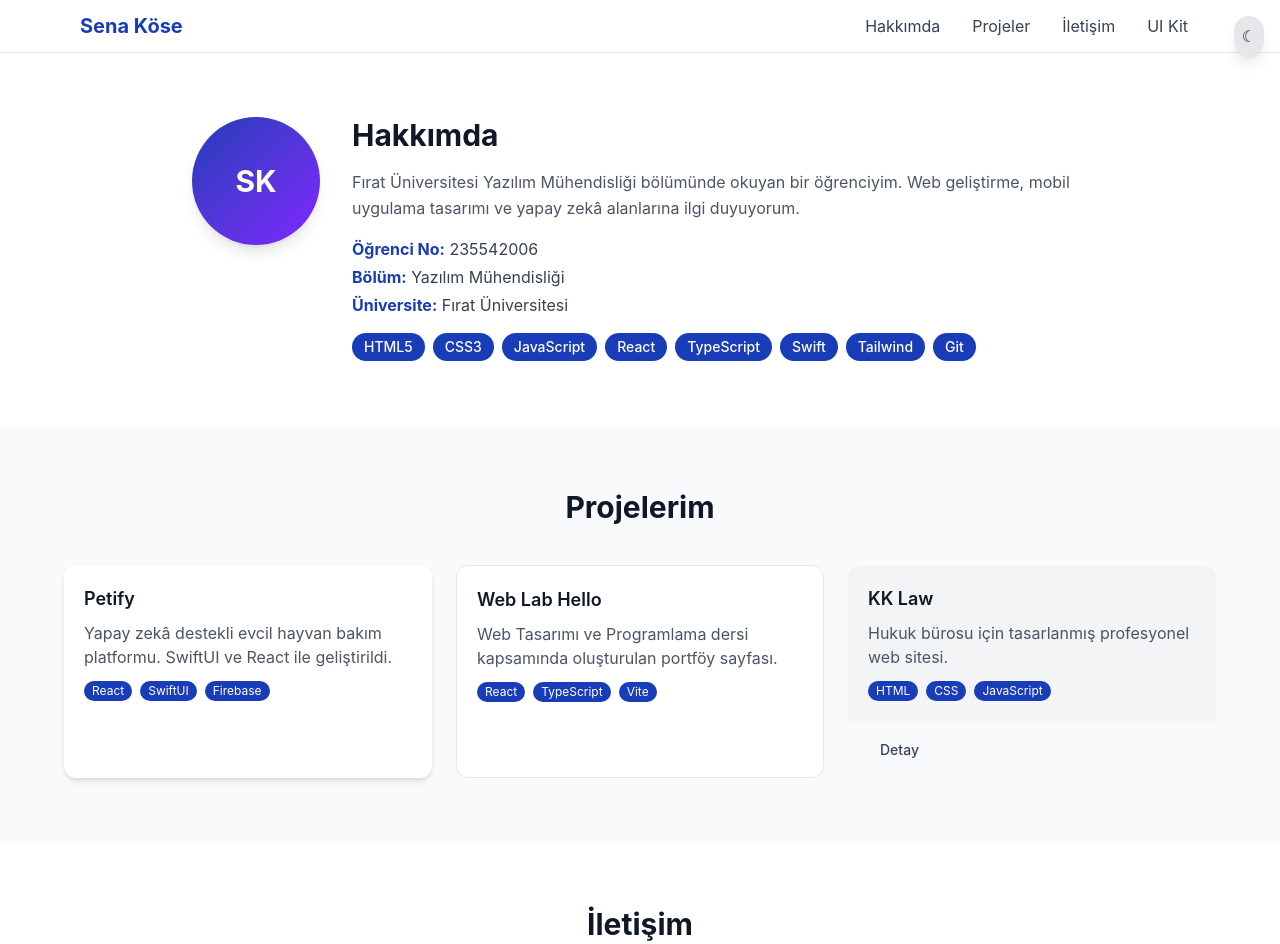
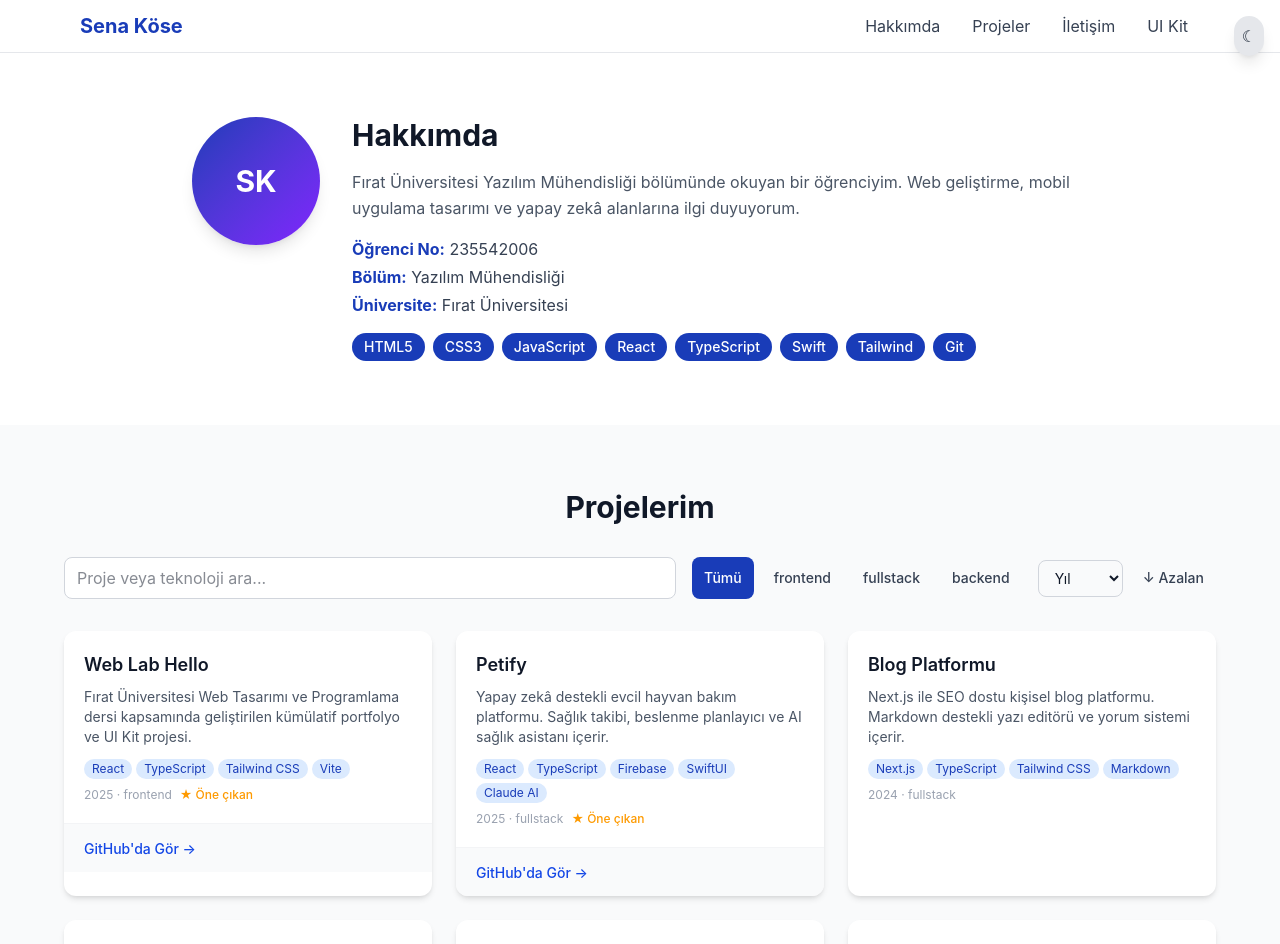
Before and after one commit to kosesena/web-lab-hello, a React (Vite) app: page / in a window 1280 px wide. Shown: the top 944 px of the page. Built offline with nearby package versions, Linux system fonts and the light colour scheme.

Commit message:
feat: implement project listing with filter/sort

```diff
--- a/src/App.tsx
+++ b/src/App.tsx
@@ -1,4 +1,7 @@
-import { useState } from 'react'
+import { useState, useEffect } from 'react'
+import type { Project, Category, SortField, SortOrder } from './types/project'
+import { fetchProjects } from './services/projectService'
+import { applyFilters } from './utils/projectHelpers'
 import Button from './components/Button'
 import Input from './components/Input'
 import Card from './components/Card'
@@ -9,6 +12,38 @@ function App() {
   const [formData, setFormData] = useState({ name: '', email: '', message: '' })
   const [formStatus, setFormStatus] = useState<'idle' | 'success' | 'error'>('idle')
   const [isDark, setIsDark] = useState(false)
+
+  // --- PROJE STATE ---
+  const [projects, setProjects] = useState<Project[]>([])
+  const [search, setSearch] = useState('')
+  const [category, setCategory] = useState<Category | 'all'>('all')
+  const [sortField, setSortField] = useState<SortField>('year')
+  const [sortOrder, setSortOrder] = useState<SortOrder>('desc')
+  const [loading, setLoading] = useState(true)
+  const [fetchError, setFetchError] = useState<string | null>(null)
+
+  // --- VERİ ÇEKME ---
+  useEffect(() => {
+    async function load() {
+      try {
+        setLoading(true)
+        setFetchError(null)
+        const data = await fetchProjects()
+        setProjects(data)
+      } catch (err) {
+        setFetchError(
+          err instanceof Error ? err.message : 'Bilinmeyen hata'
+        )
+      } finally {
+        setLoading(false)
+      }
+    }
+    load()
+  }, [])
+
+  // --- TÜRETİLMİŞ VERİ ---
+  const filtered = applyFilters(projects, search, category, sortField, sortOrder)
+  const categories: (Category | 'all')[] = ['all', 'frontend', 'fullstack', 'backend']
 
   const handleSubmit = (e: React.FormEvent) => {
     e.preventDefault()
@@ -115,35 +150,125 @@ function App() {
         {/* Projeler */}
         <section id="projeler" className="py-16 px-4 bg-gray-50 dark:bg-gray-900" aria-labelledby="projeler-title">
           <div className="max-w-6xl mx-auto">
-            <h2 id="projeler-title" className="text-3xl font-bold text-center text-gray-900 dark:text-white mb-10">
+            <h2 id="projeler-title" className="text-3xl font-bold text-center text-gray-900 dark:text-white mb-8">
               Projelerim
             </h2>
+
+            {/* HATA DURUMU */}
+            {fetchError && (
+              <Alert variant="error" title="Hata" dismissible onDismiss={() => setFetchError(null)}>
+                {fetchError}
+              </Alert>
+            )}
+
+            {/* FİLTRELER */}
+            <div className="flex flex-col sm:flex-row gap-4 mb-8 mt-4">
+              <div className="flex-1">
+                <Input
+                  id="project-search"
+                  placeholder="Proje veya teknoloji ara..."
+                  value={search}
+                  onChange={(e) => setSearch(e.target.value)}
+                />
+              </div>
+
+              <div className="flex gap-2 flex-wrap">
+                {categories.map((cat) => (
+                  <Button
+                    key={cat}
+                    variant={category === cat ? 'primary' : 'ghost'}
+                    size="sm"
+                    onClick={() => setCategory(cat)}
+                  >
+                    {cat === 'all' ? 'Tümü' : cat}
+                  </Button>
+                ))}
+              </div>
+
+              <div className="flex gap-2 items-center">
+                <select
+                  value={sortField}
+                  onChange={(e) => setSortField(e.target.value as SortField)}
+                  className="border border-gray-300 rounded-lg px-3 py-2 text-sm dark:bg-gray-800 dark:text-white dark:border-gray-600 focus:outline-none focus:ring-2 focus:ring-blue-500"
+                  aria-label="Sıralama alanı"
+                >
+                  <option value="year">Yıl</option>
+                  <option value="title">Başlık</option>
+                </select>
+                <Button
+                  variant="ghost"
+                  size="sm"
+                  onClick={() => setSortOrder((o) => (o === 'asc' ? 'desc' : 'asc'))}
+                  aria-label="Sıralama yönünü değiştir"
+                >
+                  {sortOrder === 'asc' ? '↑ Artan' : '↓ Azalan'}
+                </Button>
+              </div>
+            </div>
+
+            {/* YÜKLENİYOR */}
+            {loading && (
+              <p className="text-center text-gray-500 dark:text-gray-400 py-8">
+                Projeler yükleniyor...
+              </p>
+            )}
+
+            {/* SONUÇ YOK */}
+            {!loading && filtered.length === 0 && !fetchError && (
+              <p className="text-center text-gray-500 dark:text-gray-400 py-8">
+                Eşleşen proje bulunamadı.
+              </p>
+            )}
+
+            {/* PROJE LİSTESİ */}
             <div className="grid grid-cols-1 sm:grid-cols-2 lg:grid-cols-3 gap-6">
-              <Card variant="elevated" title="Petify">
-                <p>Yapay zekâ destekli evcil hayvan bakım platformu. SwiftUI ve React ile geliştirildi.</p>
-                <div className="flex flex-wrap gap-2 mt-3">
-                  <span className="bg-blue-800 text-white px-2 py-0.5 rounded-full text-xs dark:bg-blue-600">React</span>
-                  <span className="bg-blue-800 text-white px-2 py-0.5 rounded-full text-xs dark:bg-blue-600">SwiftUI</span>
-                  <span className="bg-blue-800 text-white px-2 py-0.5 rounded-full text-xs dark:bg-blue-600">Firebase</span>
-                </div>
-              </Card>
-              <Card variant="outlined" title="Web Lab Hello">
-                <p>Web Tasarımı ve Programlama dersi kapsamında oluşturulan portföy sayfası.</p>
-                <div className="flex flex-wrap gap-2 mt-3">
-                  <span className="bg-blue-800 text-white px-2 py-0.5 rounded-full text-xs dark:bg-blue-600">React</span>
-                  <span className="bg-blue-800 text-white px-2 py-0.5 rounded-full text-xs dark:bg-blue-600">TypeScript</span>
-                  <span className="bg-blue-800 text-white px-2 py-0.5 rounded-full text-xs dark:bg-blue-600">Vite</span>
-                </div>
-              </Card>
-              <Card variant="filled" title="KK Law" footer={<Button size="sm" variant="ghost">Detay</Button>}>
-                <p>Hukuk bürosu için tasarlanmış profesyonel web sitesi.</p>
-                <div className="flex flex-wrap gap-2 mt-3">
-                  <span className="bg-blue-800 text-white px-2 py-0.5 rounded-full text-xs dark:bg-blue-600">HTML</span>
-                  <span className="bg-blue-800 text-white px-2 py-0.5 rounded-full text-xs dark:bg-blue-600">CSS</span>
-                  <span className="bg-blue-800 text-white px-2 py-0.5 rounded-full text-xs dark:bg-blue-600">JavaScript</span>
-                </div>
-              </Card>
+              {filtered.map((project) => (
+                <Card
+                  key={project.id}
+                  variant="elevated"
+                  title={project.title}
+                  footer={
+                    project.sourceUrl ? (
+                      <a
+                        href={project.sourceUrl}
+                        target="_blank"
+                        rel="noopener noreferrer"
+                        className="text-blue-700 dark:text-blue-400 text-sm font-medium hover:underline"
+                      >
+                        GitHub'da Gör →
+                      </a>
+                    ) : undefined
+                  }
+                >
+                  <p className="text-sm text-gray-600 dark:text-gray-400 mb-3">
+                    {project.description}
+                  </p>
+                  <div className="flex flex-wrap gap-1 mb-2">
+                    {project.tech.map((t) => (
+                      <span
+                        key={t}
+                        className="bg-blue-100 dark:bg-blue-900 text-blue-800 dark:text-blue-200 text-xs px-2 py-0.5 rounded-full"
+                      >
+                        {t}
+                      </span>
+                    ))}
+                  </div>
+                  <p className="text-xs text-gray-400 mt-2">
+                    {project.year} &middot; {project.category}
+                    {project.featured && (
+                      <span className="ml-2 text-amber-500 font-medium">★ Öne çıkan</span>
+                    )}
+                  </p>
+                </Card>
+              ))}
             </div>
+
+            {/* SONUÇ SAYISI */}
+            {!loading && projects.length > 0 && (
+              <p className="text-sm text-gray-400 text-center mt-6">
+                {filtered.length} / {projects.length} proje gösteriliyor
+              </p>
+            )}
           </div>
         </section>
 
@@ -287,7 +412,7 @@ function App() {
       {/* Footer */}
       <footer className="bg-gray-100 dark:bg-gray-900 border-t border-gray-200 dark:border-gray-700 text-center py-6 px-4 text-gray-700 dark:text-gray-300 text-sm">
         <p>&copy; 2026 Sena Köse | Fırat Üniversitesi — Yazılım Mühendisliği</p>
-        <p className="mt-1">Web Tasarımı ve Programlama — LAB 4</p>
+        <p className="mt-1">Web Tasarımı ve Programlama — LAB 5</p>
       </footer>
     </div>
   )
```
